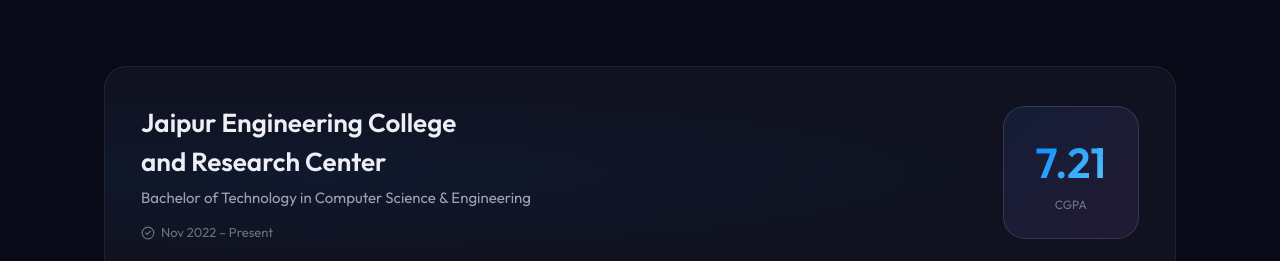
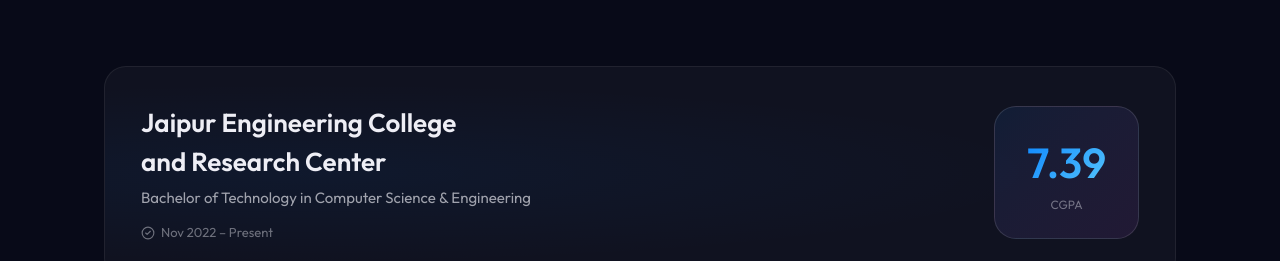
Before and after one commit to Shaan-alpha/Portfolio, a Next.js app: page /Portfolio/ in a window 1280 px wide. Shown: the part 10343-10604 px from the top of the page. Built offline with nearby package versions, Linux system fonts and the light colour scheme.

Commit message:
chore: update CGPA to 7.39

```diff
--- a/src/components/Certifications.tsx
+++ b/src/components/Certifications.tsx
@@ -66,7 +66,7 @@
               </div>
             </div>
             <div className="relative z-10 text-center bg-gradient-to-br from-color-blue/10 to-color-purple/10 border border-border2 rounded-[22px] py-4 px-6 sm:py-6 sm:px-8 flex flex-col items-center">
-              <div className="font-display text-[32px] sm:text-[42px] font-black grad-blue">7.21</div>
+              <div className="font-display text-[32px] sm:text-[42px] font-black grad-blue">7.39</div>
               <div className="text-[12px] text-muted mt-0.5">CGPA</div>
             </div>
           </motion.div>
```
